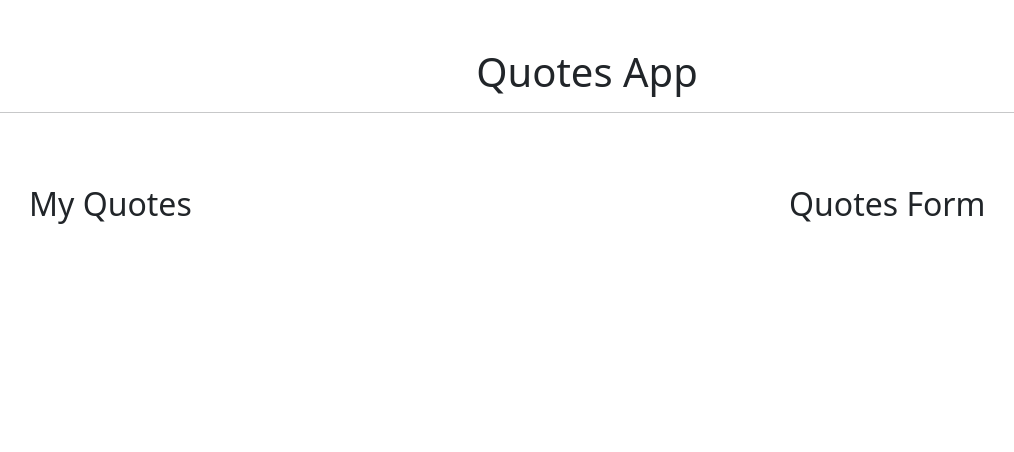
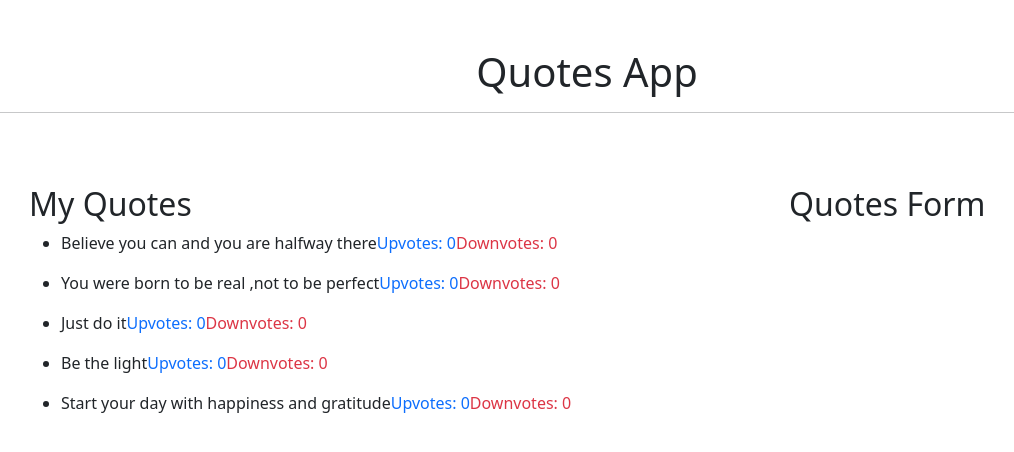
Before and after one commit to Fridah-kalee/Quotes, an Angular app: page / in a window 1280 px wide. Shown: the top 452 px of the page, without its empty margins (53-1067 px from the left). Built offline with nearby package versions, Linux system fonts and the light colour scheme.

Commit message:
adding upvote and downvote of quotes

```diff
--- a/src/app/quote/quote.component.html
+++ b/src/app/quote/quote.component.html
@@ -4,7 +4,9 @@
     <div class="row mt-md-5 pt-4">
         <div class="col-md-8">
             <h2>My Quotes</h2>
-
+        <ul *ngFor="let quote of quotes">
+            <li>{{quote.quote}}<span class="text-primary">Upvotes: {{quote.upvotes}}</span><span class="text-danger">Downvotes: {{quote.downvotes}}</span></li>
+        </ul>
 
         </div>
         <div class="col-md-4">
--- a/src/app/quote/quote.component.ts
+++ b/src/app/quote/quote.component.ts
@@ -15,8 +15,6 @@
      new Quote(5, 'Start your day with happiness and gratitude', 0, 0)
    ]
 
-
-
   constructor() { }
 
   ngOnInit(): void {
```
